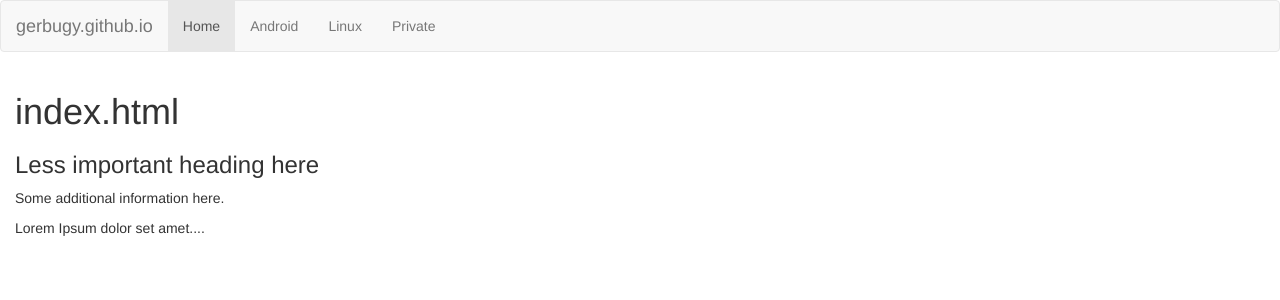
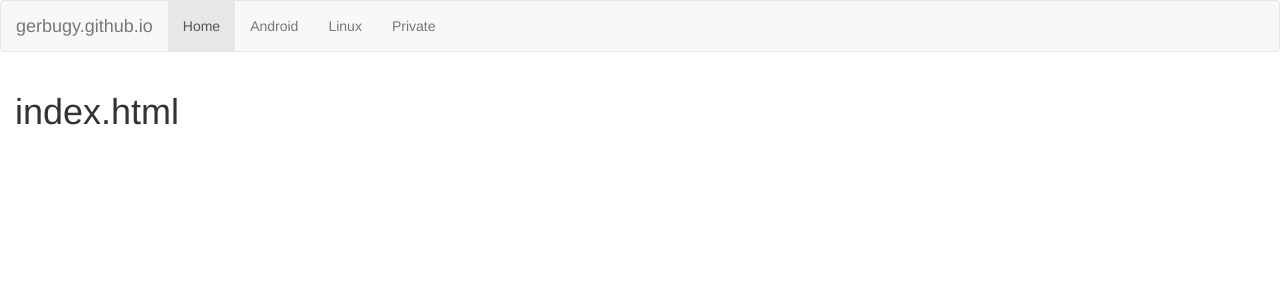
Before and after one commit to gerbugy/gerbugy.github.io, a Jekyll site: the page built from index.html, in a window 1280 px wide. Shown: the top 300 px of the page. Built offline with Jekyll 4.4.1, drawn with Linux system fonts in a browser that asks for light colours.

Commit message:
Update index.html

```diff
--- a/index.html
+++ b/index.html
@@ -4,8 +4,5 @@ layout: default
 <article>
   <header>
     <h1>index.html</h1>
-    <h3>Less important heading here</h3>
-    <p>Some additional information here.</p>
   </header>
-  <p>Lorem Ipsum dolor set amet....</p>
 </article>
```
